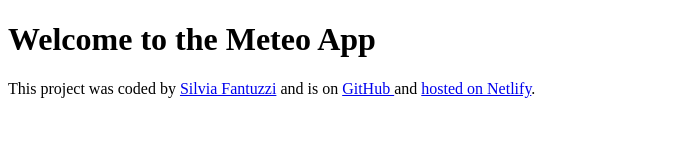
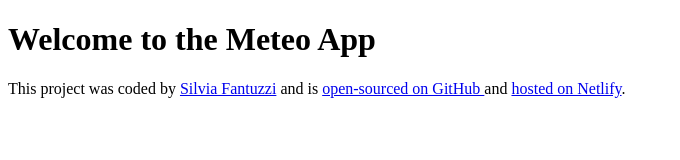
Before and after one commit to SilviaFantuzzi/Meteo.app, a plain HTML site: page index.html in a window 1280 px wide. Shown: the whole page, without its empty margins (0-680 px from the left). Drawn offline with Linux system fonts and the light colour scheme.

Commit message:
updated the footer content in something more readable

```diff
--- a/index.html
+++ b/index.html
@@ -12,8 +12,7 @@
 
     <footer>
         This project was coded by <a href="https://github.com/SilviaFantuzzi" target="_blank"> Silvia Fantuzzi</a> and
-        is on
-        <a href="https://github.com/SilviaFantuzzi/Meteo.app" target="_blank"> GitHub </a> and
+        is <a href="https://github.com/SilviaFantuzzi/Meteo.app" target="_blank"> open-sourced on GitHub </a> and
         <a href="https://www.netlify.com/" target="_blank"> hosted on Netlify</a>.
     </footer>
 </body>
```
